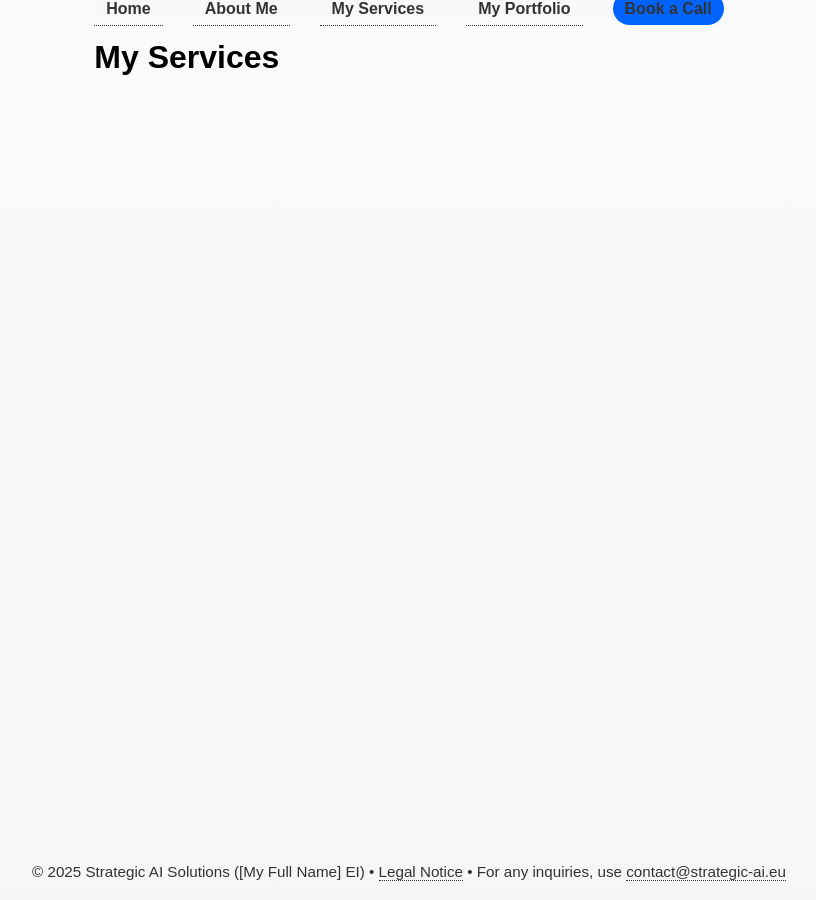
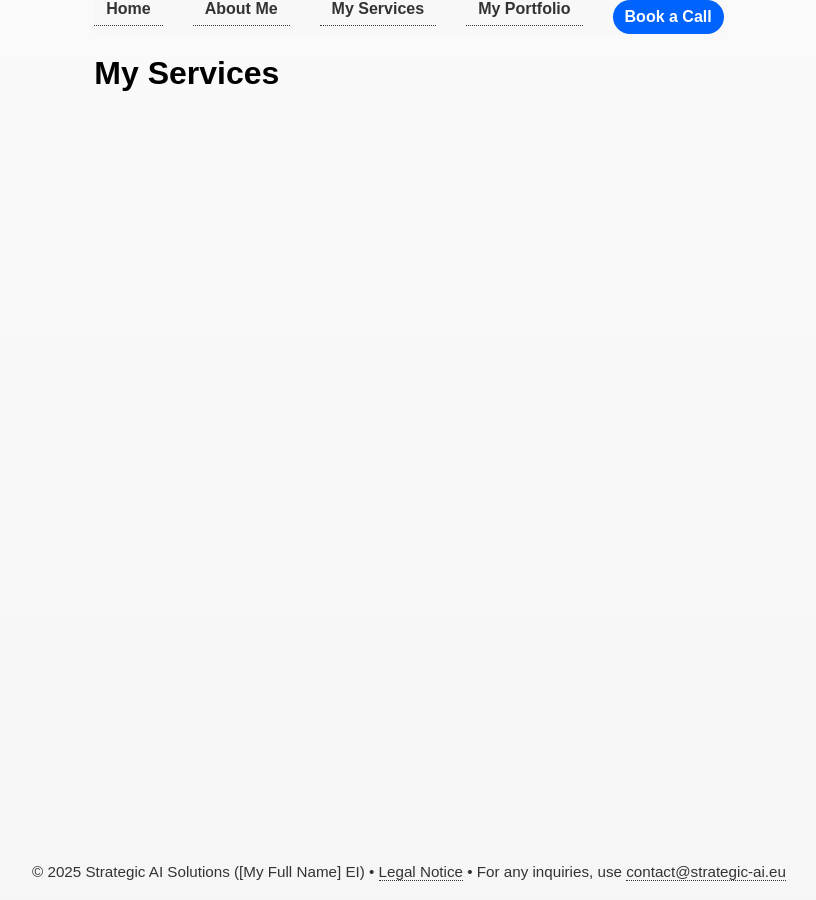
Before and after one commit to alexkolo/strategic-ai, a Jekyll site: the page built from services.md, in a window 1280 px wide. Shown: the whole page, without its empty margins (231-1047 px from the left). Built offline with Jekyll 4.4.1, drawn with Linux system fonts in a browser that asks for light colours; some web fonts are replaced.

Commit message:
Enhance 'Book a Call' button styling: enforce white text color with !important and ensure proper padding display

```diff
--- a/assets/css/style.css
+++ b/assets/css/style.css
@@ -97,7 +97,7 @@
 /* --------- call bar ---------- */
 .book-call-btn {
   background-color: #0063fb;
-  color: white;
+  color: white !important;
   border: none;
   border-radius: 999px; /* pill shape */
   padding: 12px 24px;
@@ -105,8 +105,10 @@
   font-weight: bold;
   cursor: pointer;
   transition: background-color 0.3s ease;
+  display: inline-block; /* for padding to apply correctly */
 }
 
 .book-call-btn:hover {
   background-color: #0050c1; /* slightly darker on hover */
+  color: white; /* maintain white on hover too */
 }
```
